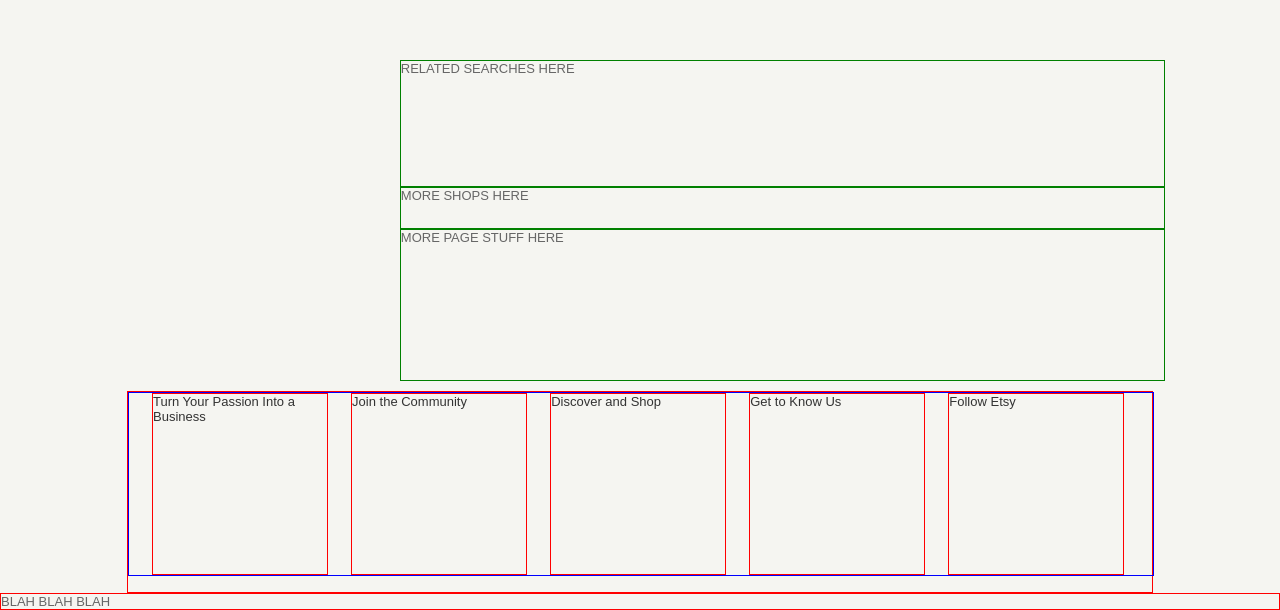
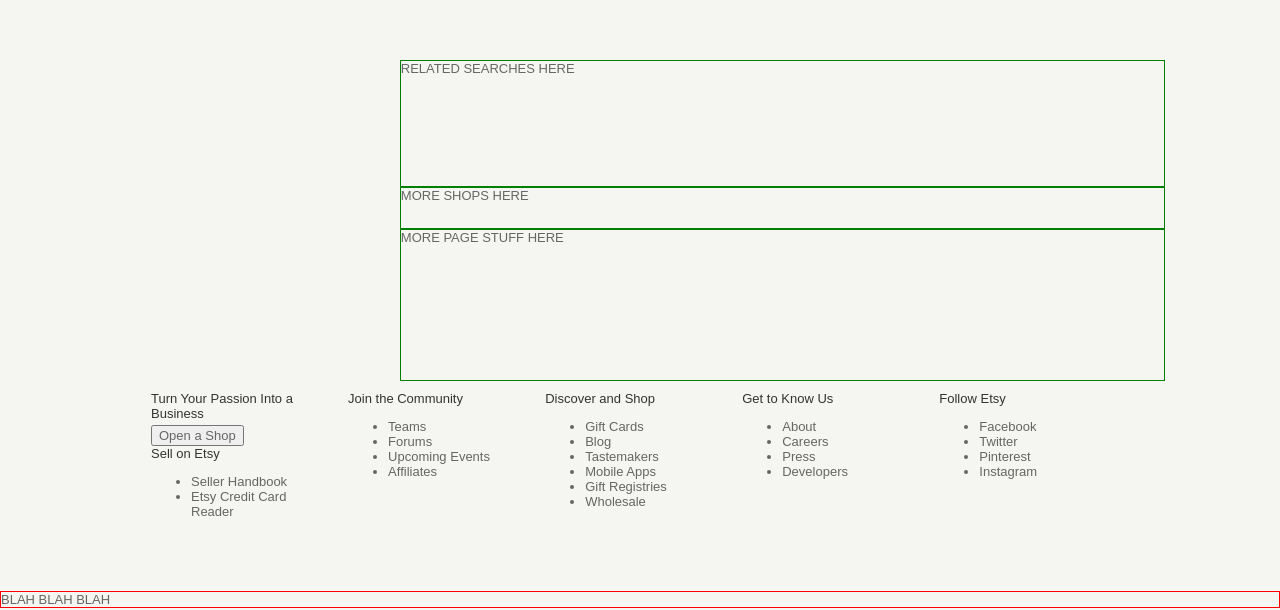
Before and after one commit to mrbrianleo/etsy, a plain HTML site: page index.html in a window 1280 px wide. Shown: the part 2222-2832 px from the top of the page. Drawn offline with nearby package versions, Linux system fonts and the light colour scheme.

Commit message:
updated top footer content

```diff
--- a/index.html
+++ b/index.html
@@ -54,11 +54,53 @@
     </div>
     <div class="footer-top">
       <div class="footer-container">
-        <div class="col1 footer-col"><h4>Turn Your Passion Into a Business</h4></div>
-        <div class="col2 footer-col"><h4>Join the Community</h4></div>
-        <div class="col3 footer-col"><h4>Discover and Shop</h4></div>
-        <div class="col4 footer-col"><h4>Get to Know Us</h4></div>
-        <div class="col5 footer-col"><h4>Follow Etsy</h4></div>
+        <div class="col1 footer-col">
+          <h4>Turn Your Passion Into a Business</h4>
+          <button>Open a Shop</button>
+          <h4>Sell on Etsy</h4>
+          <ul>
+            <li>Seller Handbook</li>
+            <li>Etsy Credit Card Reader</li>
+          </ul>
+        </div>
+        <div class="col2 footer-col">
+          <h4>Join the Community</h4>
+          <ul>
+            <li>Teams</li>
+            <li>Forums</li>
+            <li>Upcoming Events</li>
+            <li>Affiliates</li>
+          </ul>
+        </div>
+        <div class="col3 footer-col">
+          <h4>Discover and Shop</h4>
+          <ul>
+            <li>Gift Cards</li>
+            <li>Blog</li>
+            <li>Tastemakers</li>
+            <li>Mobile Apps</li>
+            <li>Gift Registries</li>
+            <li>Wholesale</li>
+          </ul>
+        </div>
+        <div class="col4 footer-col">
+          <h4>Get to Know Us</h4>
+          <ul>
+            <li>About</li>
+            <li>Careers</li>
+            <li>Press</li>
+            <li>Developers</li>
+          </ul>
+        </div>
+        <div class="col5 footer-col">
+          <h4>Follow Etsy</h4>
+          <ul>
+            <li>Facebook</li>
+            <li>Twitter</li>
+            <li>Pinterest</li>
+            <li>Instagram</li>
+          </ul>
+        </div>
       </div>
     </div>
     <div class="footer">BLAH BLAH BLAH</div>
--- a/main.css
+++ b/main.css
@@ -150,7 +150,6 @@ h4 {
   margin: 0 auto;
   height: 200px;
   clear: both;
-  border: 1px solid red;
 }
 
 .footer {
@@ -160,7 +159,6 @@ h4 {
 .footer-container {
   width: 100%;
   margin: 0 auto;
-  border: 1px solid blue;
   overflow: hidden;
 }
 
@@ -170,7 +168,6 @@ h4 {
 }
 
 .footer-col {
-  border: 1px solid red;
   width: 17%;
   margin: 0 0 0 23px;
   height: 180px;
@@ -218,9 +215,15 @@ h4 {
 }
 
 .product-image img {
-  position: absolute;
+  /*position: absolute;
   width: 214px;
-  top: -25px;
+  top: -25px;*/
+  display: block;
+  max-width:214px;
+  max-height: 170px;
+  width: auto;
+  height: 170px;
+  margin: 0 auto 0 auto;
 }
 
 .product-info a {
```
